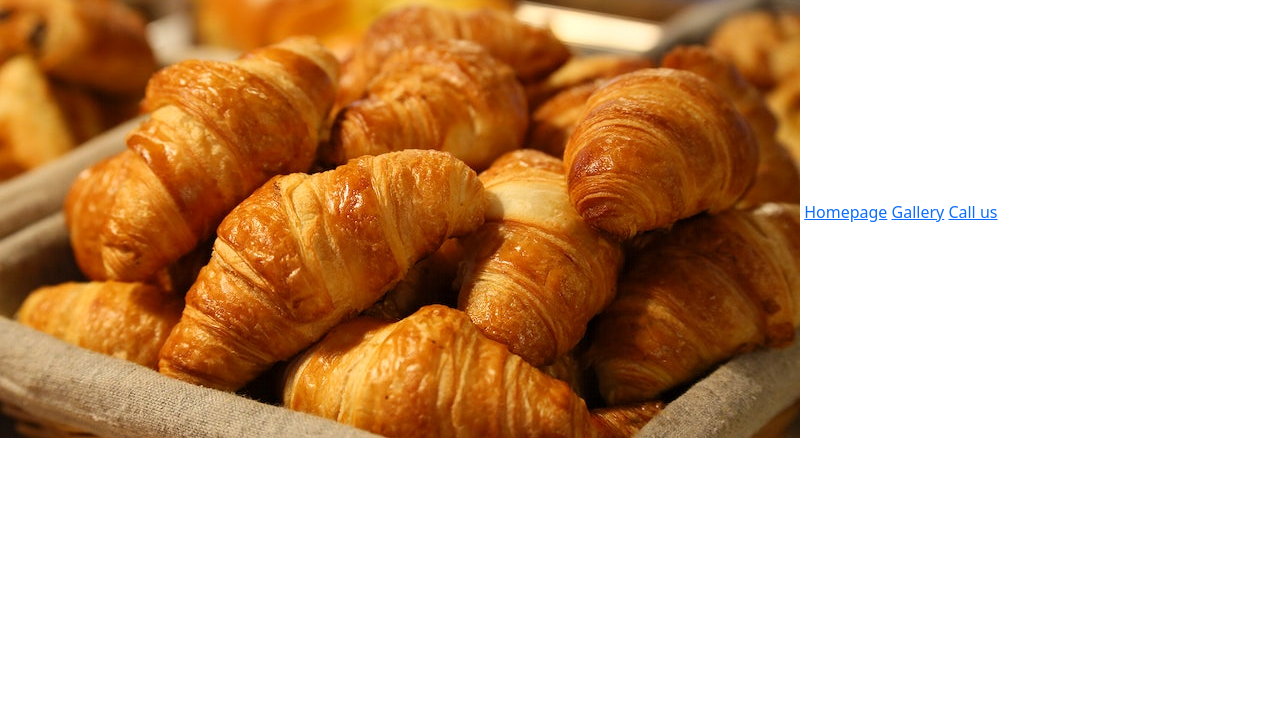
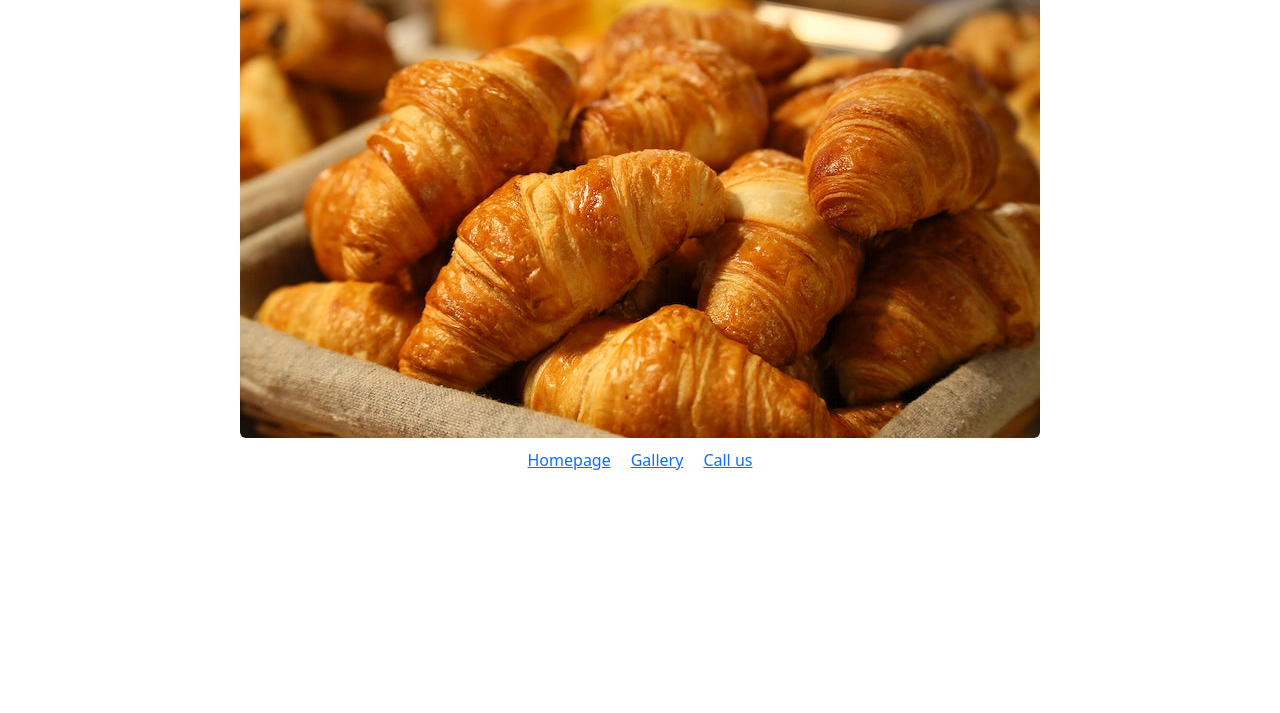
Before and after one commit to yorica/croissant-for-shecodes, a plain HTML site: page photo.html in a window 1280 px wide. Shown: the part 87-800 px from the top of the page. Drawn offline with nearby package versions, Linux system fonts and the light colour scheme.

Commit message:
Styled image and links with flex

```diff
--- a/photo.html
+++ b/photo.html
@@ -15,10 +15,12 @@
 <body>
     <h1>How does tasty croissant look like?
     </h1>
-    <img src="/img/croissants.jpg" alt="many nice and tasty croissants">
-    <a href="/">Homepage</a>
-    <a href="/photo.html">Gallery</a>
-    <a href="/contact.html">Call us</a>
+    <img src="/img/croissants.jpg" alt="many nice and tasty croissants" class="d-block img-fluid rounded mx-auto">
+    <div class="d-flex justify-content-center">
+        <a href="/">Homepage</a>
+        <a href="/photo.html">Gallery</a>
+        <a href="/contact.html">Call us</a>
+    </div>
 
 </body>
 
--- a/styles/style.css
+++ b/styles/style.css
@@ -11,6 +11,10 @@ p {
   margin: 10px auto;
 }
 
+a {
+  padding: 10px;
+}
+
 .main {
   padding-top: 50px;
 }
```
Also changed, not shown: contact.html (+5 -3 lines), index.html (+1 -1 lines).
